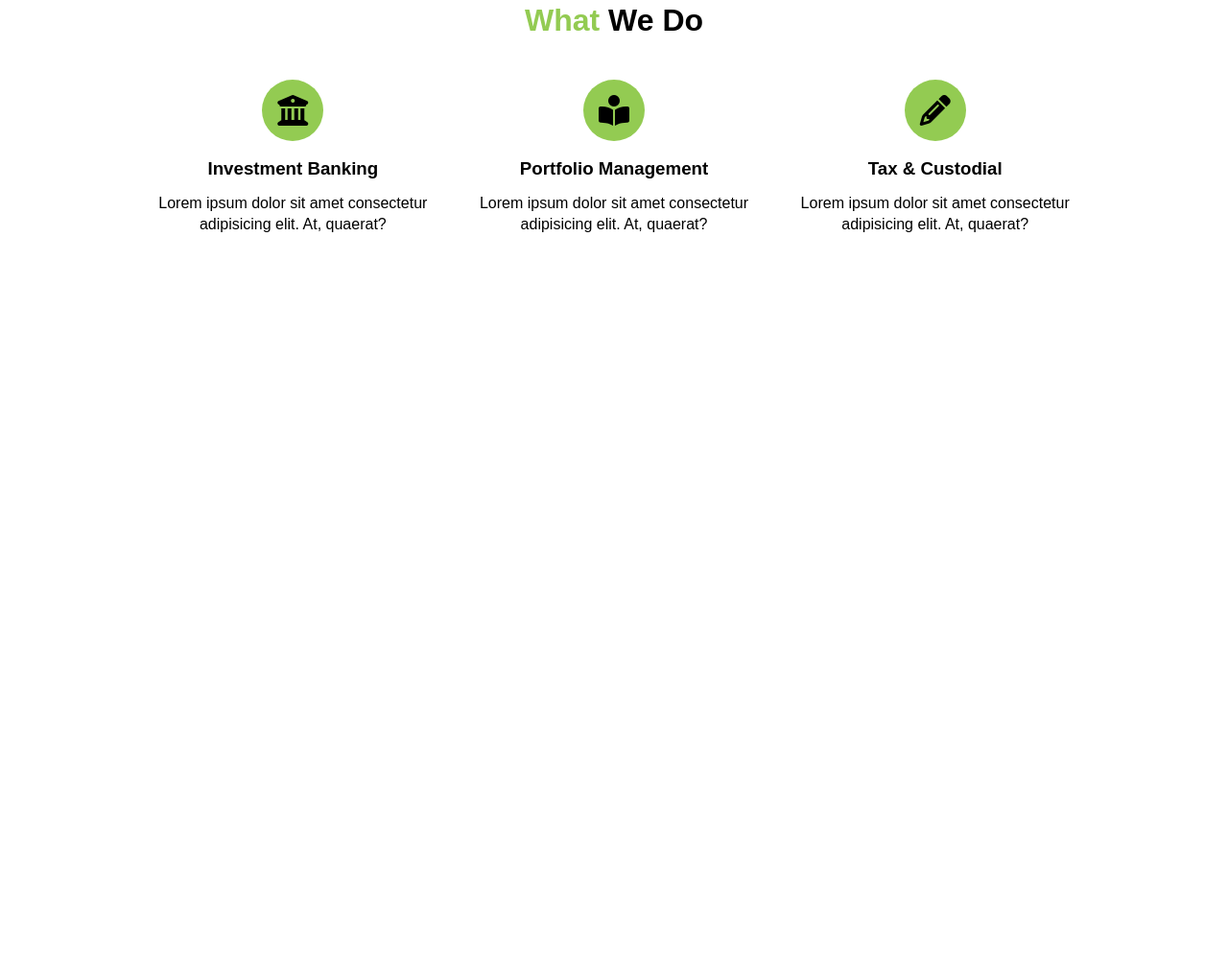
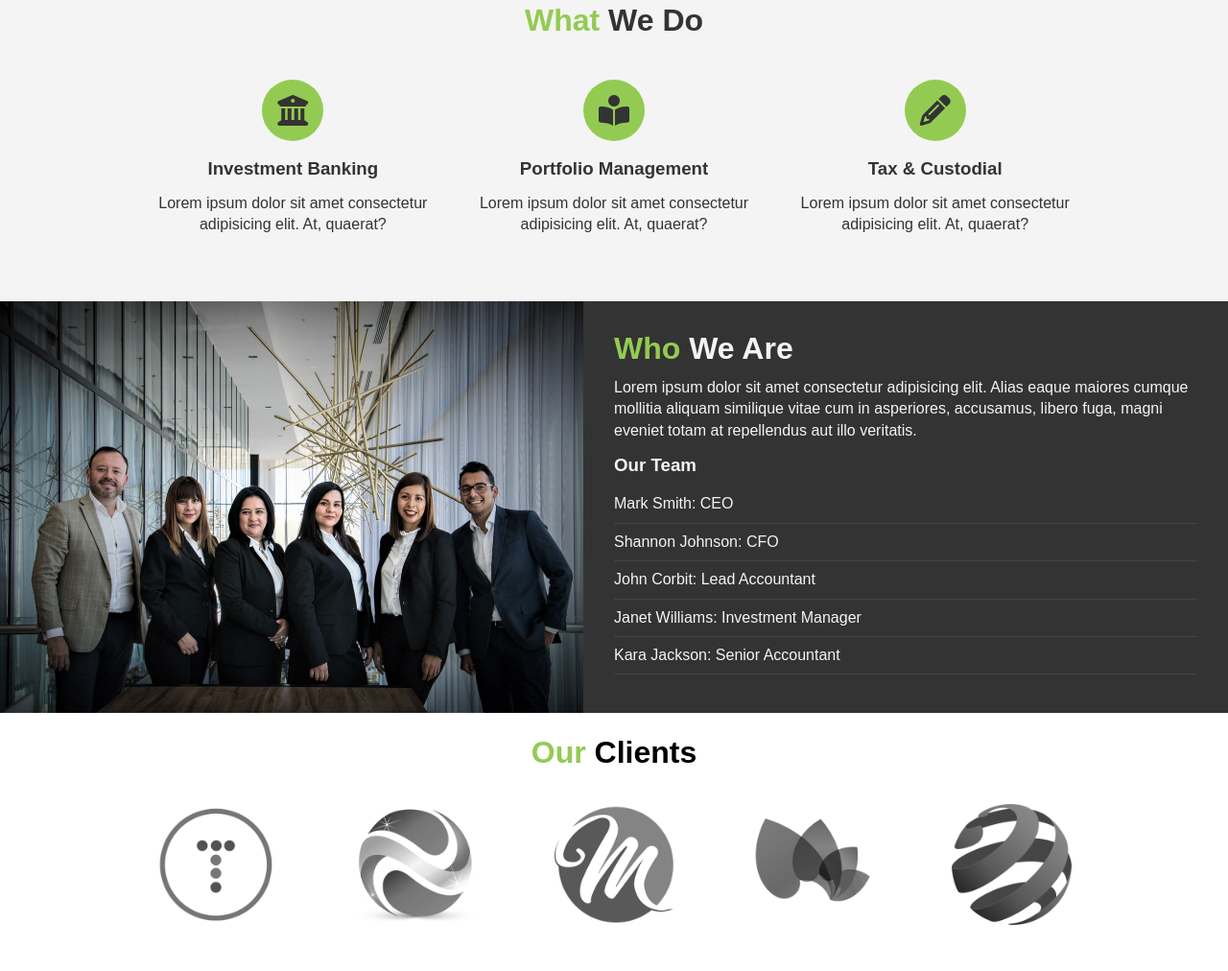
Before and after one commit to regis-hastings/edge-ledger, a plain HTML site: page index.html in a window 1280 px wide. Shown: the part 886-1898 px from the top of the page at 96% size. Before the commit the page ends 1200 px from the top, so only its background shows below. Drawn offline with Linux system fonts and the light colour scheme.

Commit message:
finish clients section

```diff
--- a/css/style.css
+++ b/css/style.css
@@ -40,6 +40,16 @@ p {
   color: #93cb52;
 }
 
+.bg-light {
+  background: #f4f4f4;
+  color: #333;
+}
+
+.bg-dark {
+  background: #333;
+  color: #f4f4f4;
+}
+
 .l-heading {
   font-size: 4rem;
   margin-bottom: 0.75rem;
@@ -61,6 +71,10 @@ p {
 .py-2{ padding: 2rem 0; }
 .py-3 { padding: 3rem 0; }
 
+.p-1 { padding: 1.5rem; }
+.p-2{ padding: 2rem; }
+.p-3 { padding: 3rem; }
+
 .btn {
   display: inline-block;
   color: #fff;
@@ -76,6 +90,16 @@ p {
 .btn-dark {
   background: #333;
   color: #fff;
+}
+
+.list {
+  margin: 0.5rem 0;
+  list-style: none;
+}
+
+.list li {
+  padding: 0.5rem 0;
+  border-bottom: 1px solid #444;
 }
 
 /* Navbar */
@@ -152,3 +176,29 @@ p {
   border-radius: 50%;
   margin-bottom: 1rem;
 }
+
+/* Section: Who We Are */
+
+#who {
+  display: flex;
+}
+
+#who div {
+  flex: 1;
+}
+
+#who .who-img {
+  background: url('../image_resources/people.jpg') no-repeat center center/cover;
+}
+
+/* Section: Clients */
+
+#clients .items {
+  display: flex;
+}
+
+#clients .items img {
+  display: block;
+  margin: auto;
+  width: 60%;
+}
--- a/index.html
+++ b/index.html
@@ -66,6 +66,37 @@
     </div>
   </section>
 
+  <!-- Section: Who We Are -->
+  <section id="who">
+    <div class="who-img"></div>
+    <div class="who-text bg-dark p-2">
+      <h2 class="m-heading"><span class="text-primary">Who</span> We Are</h2>
+      <p>Lorem ipsum dolor sit amet consectetur adipisicing elit. Alias eaque maiores cumque mollitia aliquam similique vitae cum in asperiores, accusamus, libero fuga, magni eveniet totam at repellendus aut illo veritatis.</p>
+      <h3>Our Team</h3>
+      <ul class="list">
+        <li>Mark Smith: CEO</li>
+        <li>Shannon Johnson: CFO</li>
+        <li>John Corbit: Lead Accountant</li>
+        <li>Janet Williams: Investment Manager</li>
+        <li>Kara Jackson: Senior Accountant</li>
+      </ul>
+    </div>
+  </section>
 
+  <!-- Section: Clients -->
+  <section id="clients" class="py-1">
+    <div class="container">
+      <h2 class="m-heading text-center">
+        <span class="text-primary">Our</span> Clients
+      </h2>
+      <div class="items py-1">
+        <div><img src="./image_resources/logos/logo1.png" alt="Client"></div>
+        <div><img src="./image_resources/logos/logo2.png" alt="Client"></div>
+        <div><img src="./image_resources/logos/logo3.png" alt="Client"></div>
+        <div><img src="./image_resources/logos/logo4.png" alt="Client"></div>
+        <div><img src="./image_resources/logos/logo5.png" alt="Client"></div>
+      </div>
+    </div>
+  </section>
 </body>
 </html>
```
